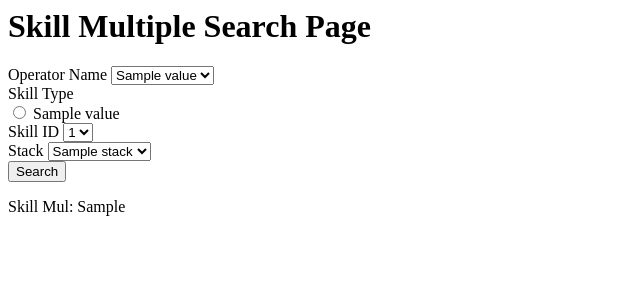
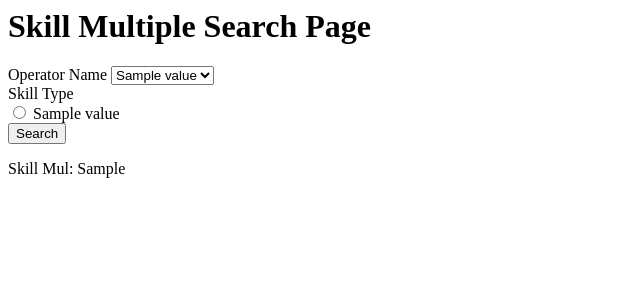
Before and after one commit to gonchiman/skillmul_survey2, a Flask app: template templates/skill_mul_search.html in a window 1280 px wide. Shown: the top 300 px of the page, without its empty margins (0-640 px from the left). Run offline with Flask 3, Linux system fonts and the light colour scheme; the template is opened without the code that fills it: most values are stand-ins (such as "Sample title", 1, 10 or a date in 2020).

Commit message:
remove skill_id and stack

```diff
--- a/templates/skill_mul_search.html
+++ b/templates/skill_mul_search.html
@@ -30,30 +30,6 @@
         {% endfor %}
     </div>
 
-    <div>
-        <label for="skill_id">Skill ID</label>
-        <select id="skill_id" name="skill_id">
-            {% for skill_id in skill_ids %}
-             <option value="{{ skill_id }}"
-                {% if skill_id|string == selected_skill_id %}selected{% endif %}>
-                {{ skill_id }}
-            </option>
-            {% endfor %}
-        </select>
-    </div>
-
-    <div>
-        <label for="stack">Stack</label>
-        <select id="stack" name="stack">
-            {% for stack in stacks %}
-                <option value="{{ stack }}"
-                    {% if stack|string == selected_stack|string %}selected{% endif %}>
-                    {{ stack }}
-                </option>
-            {% endfor %}
-        </select>
-    </div>
-
     <button type="submit">Search</button>
 </form>
 
```
